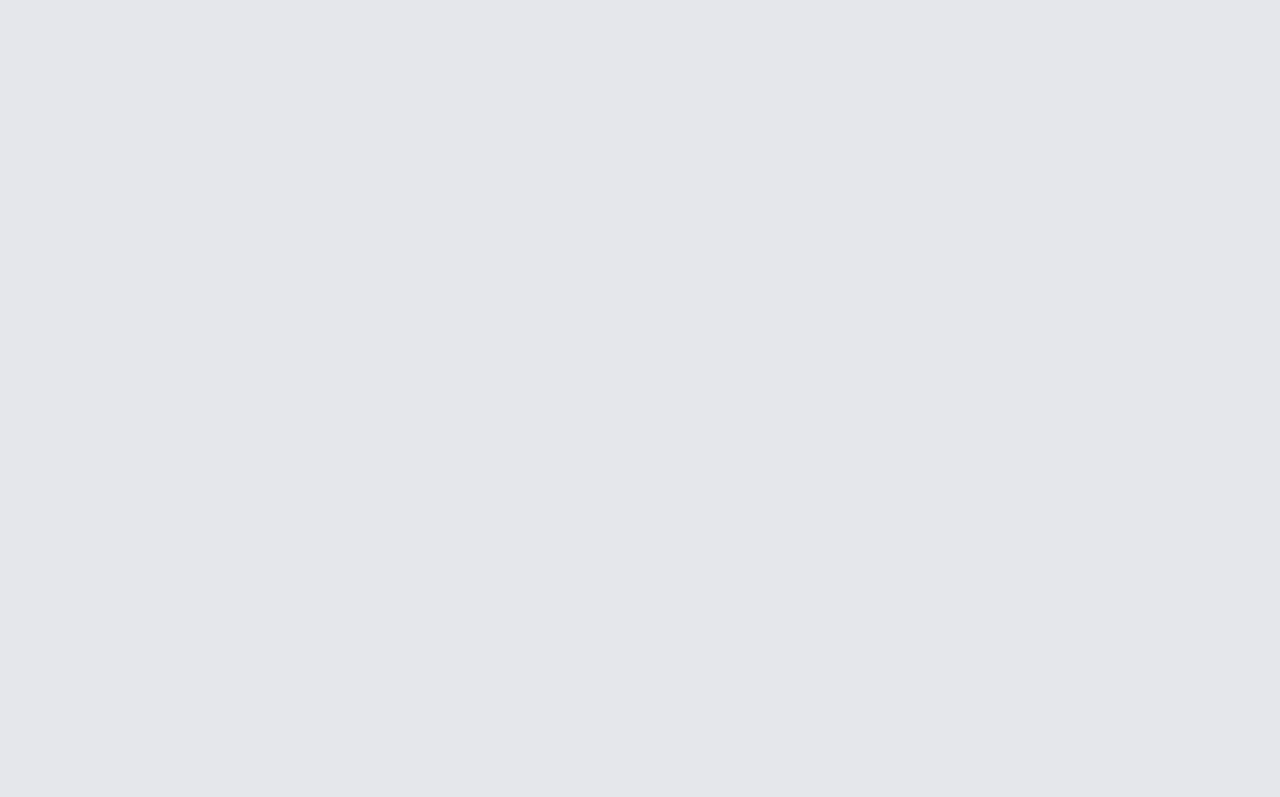
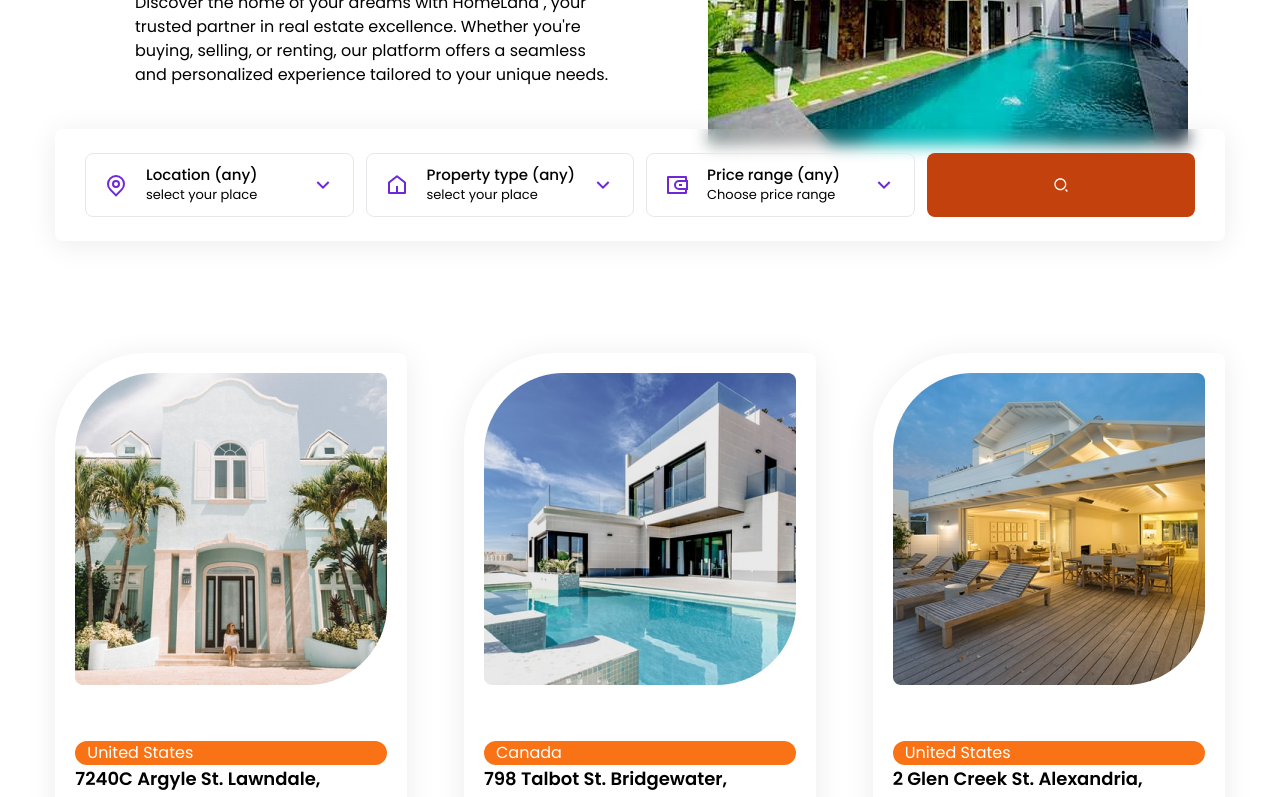
Before and after one commit to Ranujitha-Sugathadasa/Real-state-webite, a React (Create React App) app: page / in a window 1280 px wide. Shown: the part 320-1117 px from the top of the page. Before the commit the page ends 800 px from the top, so only its background shows below. Built offline with nearby package versions, Linux system fonts and the light colour scheme.

Commit message:
Update Home.js

```diff
--- a/src/pages/Home.js
+++ b/src/pages/Home.js
@@ -2,12 +2,12 @@ import React from 'react';
 import Banner from "../components/Banner";
 import HouseList from '../components/HouseList';
 const Home = () => {
-  // return (
-  // // <div className='min-h-[1800px]'>
-  // //   <Banner/>
-  // //   <HouseList/>
-  // // </div>
-  // );
+  return (
+    <div className='min-h-[1800px]'>
+      <Banner />
+      <HouseList />
+    </div>
+  );
 };
 
 export default Home;
```
